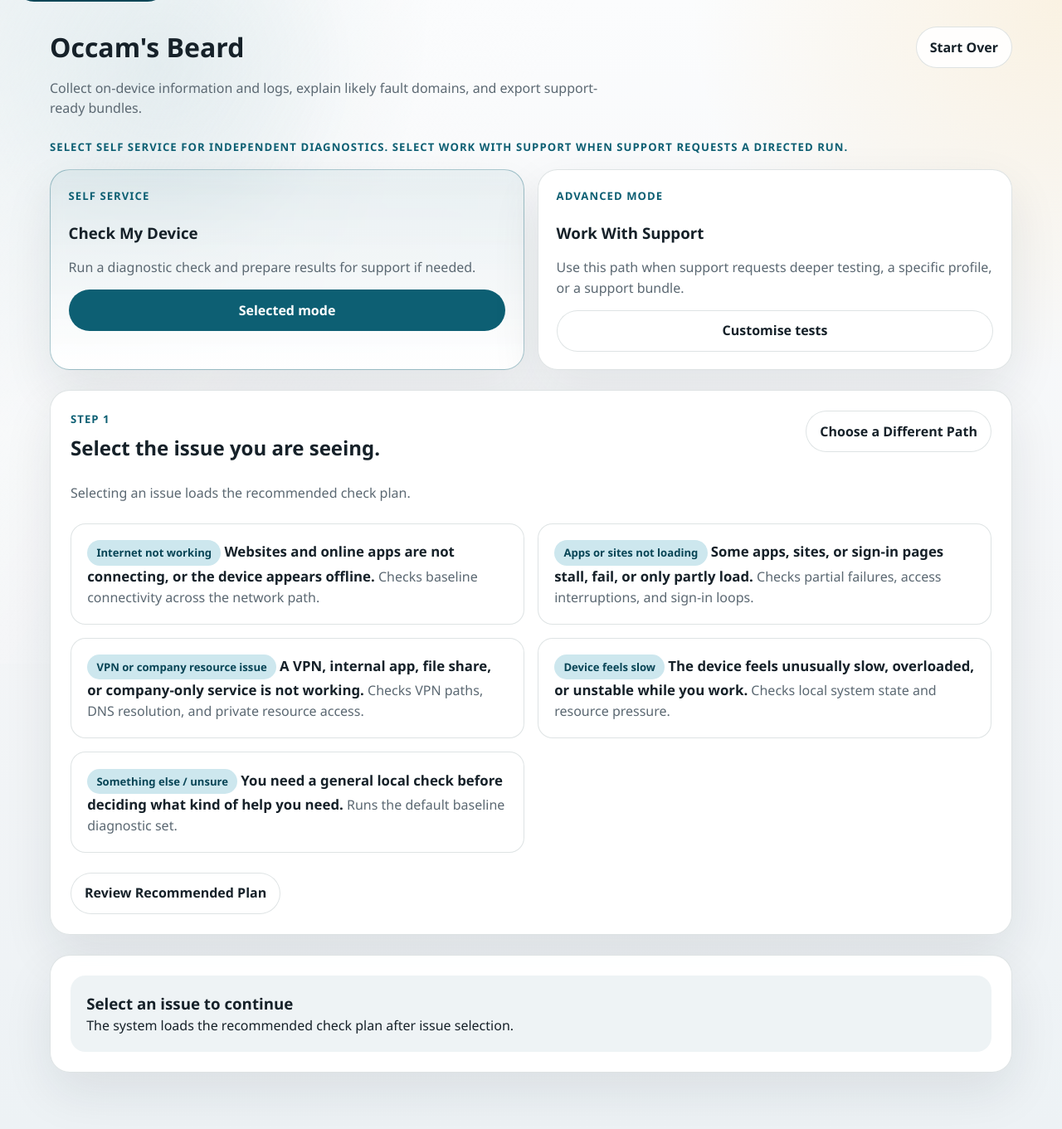
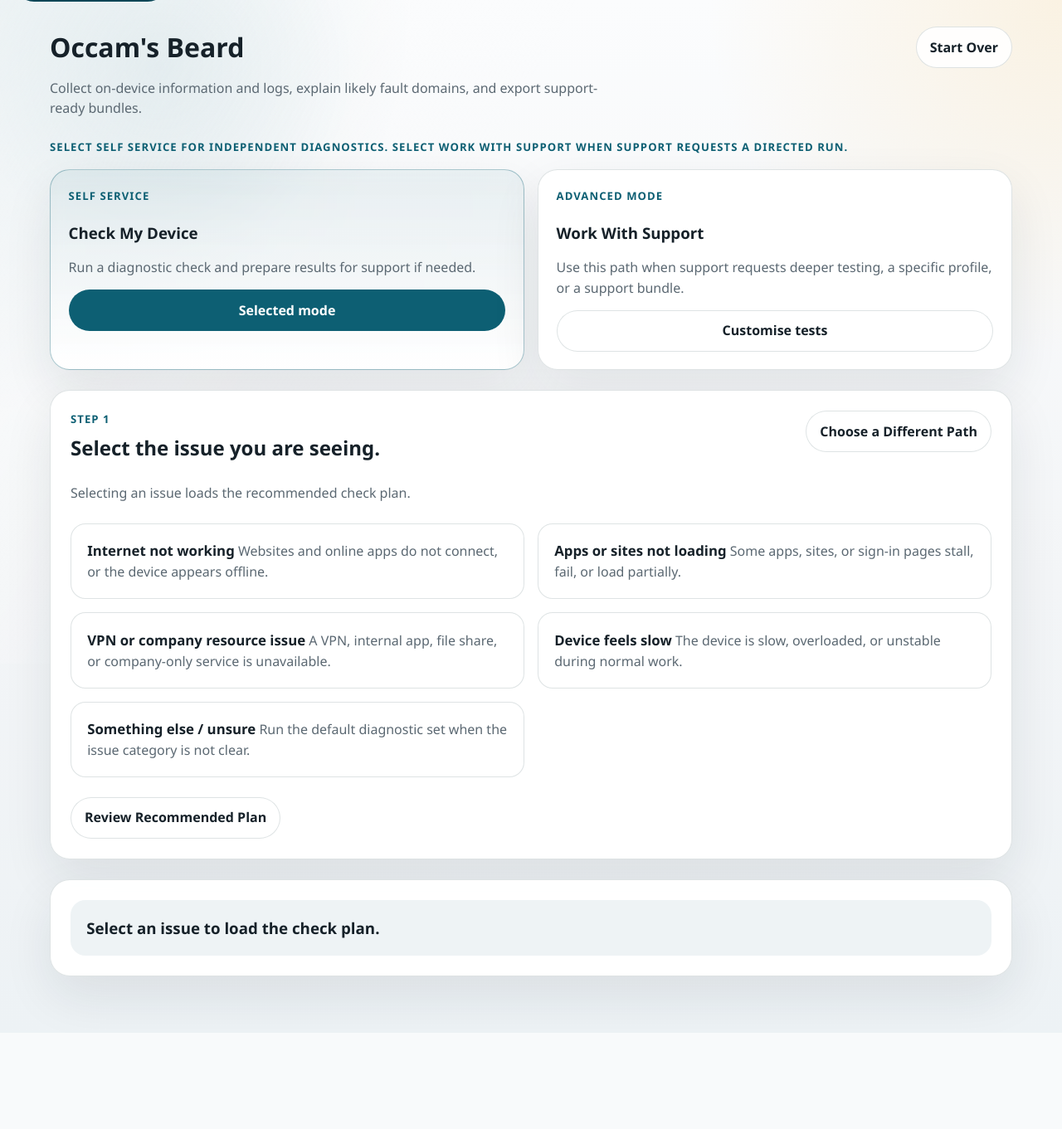
Before and after one commit to enshaeden/occams-beard, a Flask app: page /?mode=self-serve in a window 1280 px wide. Shown: the whole page at 83% size. After the commit the page ends 1241 px from the top, so only its background shows below. Run offline with Flask 3, Linux system fonts and the light colour scheme; parts of the project's set-up code (start-up, migrations or seed data) failed here and were passed over.

Commit message:
Collapse redundant UI copy across self-serve flow

```diff
--- a/src/occams_beard/templates/_self_serve_plan.html
+++ b/src/occams_beard/templates/_self_serve_plan.html
@@ -20,7 +20,7 @@
       <div class="section-heading">
         <div>
           <p class="eyebrow">Step 2</p>
-          <h2>Answer the clarification question, then review the plan.</h2>
+          <h2>Answer the clarification question and review the planned run.</h2>
         </div>
       </div>
 
@@ -40,49 +40,24 @@
               </label>
             {% endfor %}
           </div>
-          <p class="field-help">Your response narrows the checks to the current issue.</p>
+          <p class="field-help">Your response narrows the check scope.</p>
         </fieldset>
       {% endif %}
 
-      {% if form_state.clarification and form_state.clarification.answered %}
-        <div class="info-panel stack-sm">
-          <h3>Recorded responses</h3>
+      <div class="info-panel stack-sm">
+        <h3>Planned run</h3>
+        <p>The run collects diagnostics on this device and prepares results for review.</p>
+        <p>
+          Planned checks: <strong>{{ form_state.plan_preview.check_areas }}</strong>
+          because {{ form_state.plan_preview.because }}.
+        </p>
+        {% if form_state.clarification and form_state.clarification.answered %}
           <ul class="result-list">
             {% for answer in form_state.clarification.answered %}
               <li><strong>{{ answer.prompt }}</strong> {{ answer.answer_label }}.</li>
             {% endfor %}
           </ul>
-        </div>
-      {% endif %}
-
-      <div class="info-panel stack-sm">
-        <h3>Plan summary</h3>
-        <p>
-          The run checks <strong>{{ form_state.plan_preview.check_areas }}</strong>
-          because {{ form_state.plan_preview.because }}.
-        </p>
-      </div>
-
-      <p class="lede">{{ form_state.selected_profile.description }}</p>
-
-      <div class="info-grid">
-        <article class="info-panel stack-sm">
-          <h3>Check scope</h3>
-          <ul class="result-list">
-            {% for item in form_state.plan.collection_items %}
-              <li><strong>{{ item.label }}.</strong> {{ item.description }}</li>
-            {% endfor %}
-          </ul>
-        </article>
-
-        <article class="info-panel stack-sm">
-          <h3>Run behavior</h3>
-          <ul class="result-list">
-            <li>Everything stays on this device unless you choose to export it later.</li>
-            <li>{{ form_state.plan.network_activity_summary }}</li>
-            <li>No additional configuration is required to start the run.</li>
-          </ul>
-        </article>
+        {% endif %}
       </div>
 
       <div class="tag-row" aria-label="Current plan">
@@ -171,8 +146,7 @@
 {% else %}
   <article class="card">
     <div class="empty-state">
-      <h3>Select an issue to continue</h3>
-      <p>The system loads the recommended check plan after issue selection.</p>
+      <h3>Select an issue to load the check plan.</h3>
     </div>
   </article>
 {% endif %}
--- a/src/occams_beard/templates/index.html
+++ b/src/occams_beard/templates/index.html
@@ -78,9 +78,10 @@
                   {% if form_state.symptom_id == symptom.id %}checked{% endif %}
                 >
                 <span class="choice-content stack-xs">
-                  <span class="choice-badge">{{ symptom.label }}</span>
-                  <span class="choice-title">{{ symptom.description }}</span>
-                  <span class="choice-body">{{ symptom.hint }}</span>
+                  <span class="choice-title">{{ symptom.label }}</span>
+                  {% if symptom.description %}
+                    <span class="choice-body">{{ symptom.description }}</span>
+                  {% endif %}
                 </span>
               </label>
             {% endfor %}
--- a/src/occams_beard/web/presentation/catalog.py
+++ b/src/occams_beard/web/presentation/catalog.py
@@ -36,42 +36,27 @@ SYMPTOM_OPTIONS = (
     {
         "id": "internet-not-working",
         "label": "Internet not working",
-        "description": (
-            "Websites and online apps are not connecting, or the device appears offline."
-        ),
-        "hint": "Checks baseline connectivity across the network path.",
+        "description": "Websites and online apps do not connect, or the device appears offline.",
     },
     {
         "id": "apps-sites-not-loading",
         "label": "Apps or sites not loading",
-        "description": (
-            "Some apps, sites, or sign-in pages stall, fail, or only partly load."
-        ),
-        "hint": "Checks partial failures, access interruptions, and sign-in loops.",
+        "description": "Some apps, sites, or sign-in pages stall, fail, or load partially.",
     },
     {
         "id": "vpn-or-company-resource-issue",
         "label": "VPN or company resource issue",
-        "description": (
-            "A VPN, internal app, file share, or company-only service is not working."
-        ),
-        "hint": "Checks VPN paths, DNS resolution, and private resource access.",
+        "description": "A VPN, internal app, file share, or company-only service is unavailable.",
     },
     {
         "id": "device-feels-slow",
         "label": "Device feels slow",
-        "description": (
-            "The device feels unusually slow, overloaded, or unstable while you work."
-        ),
-        "hint": "Checks local system state and resource pressure.",
+        "description": "The device is slow, overloaded, or unstable during normal work.",
     },
     {
         "id": "something-else",
         "label": "Something else / unsure",
-        "description": (
-            "You need a general local check before deciding what kind of help you need."
-        ),
-        "hint": "Runs the default baseline diagnostic set.",
+        "description": "Run the default diagnostic set when the issue category is not clear.",
     },
 )
 
```
